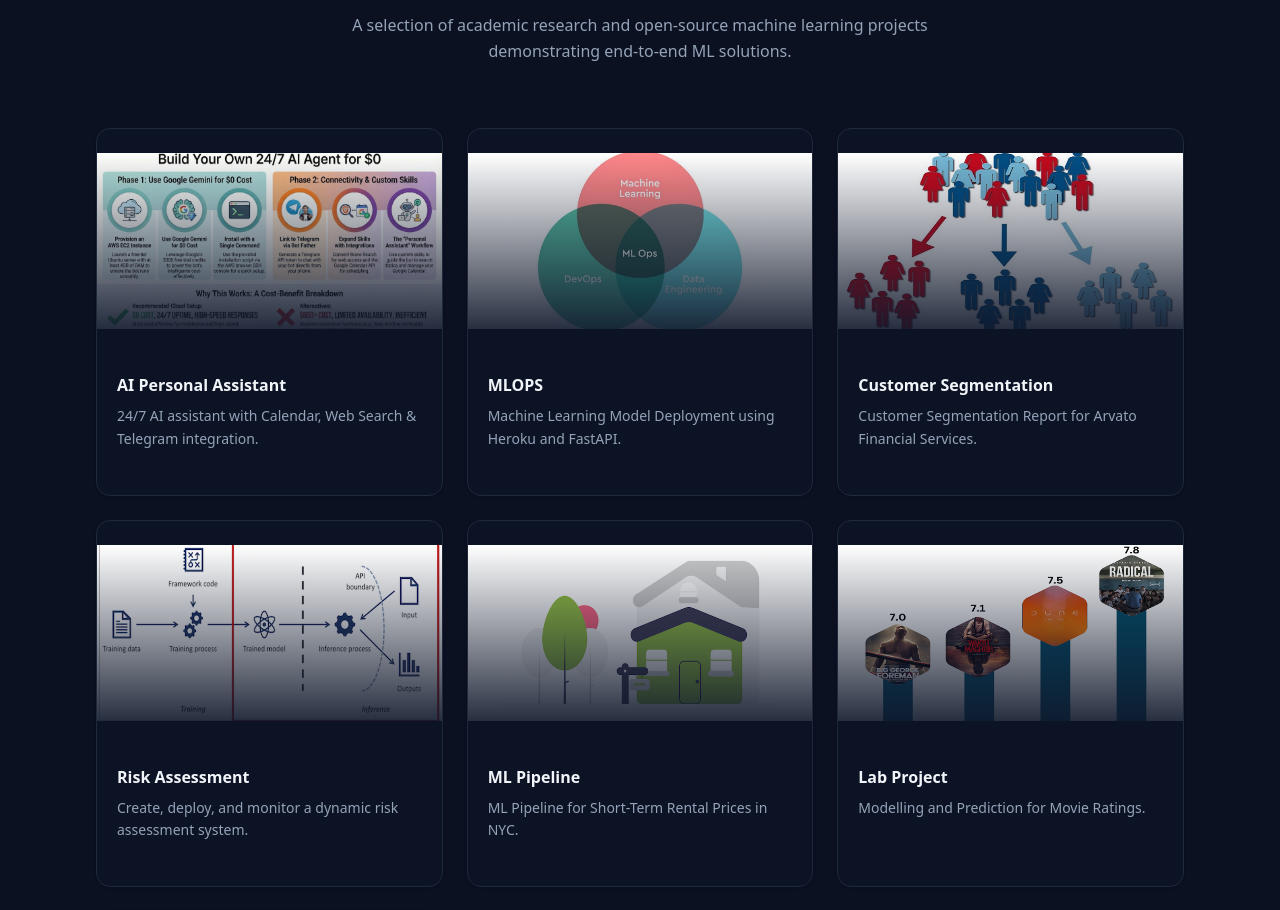
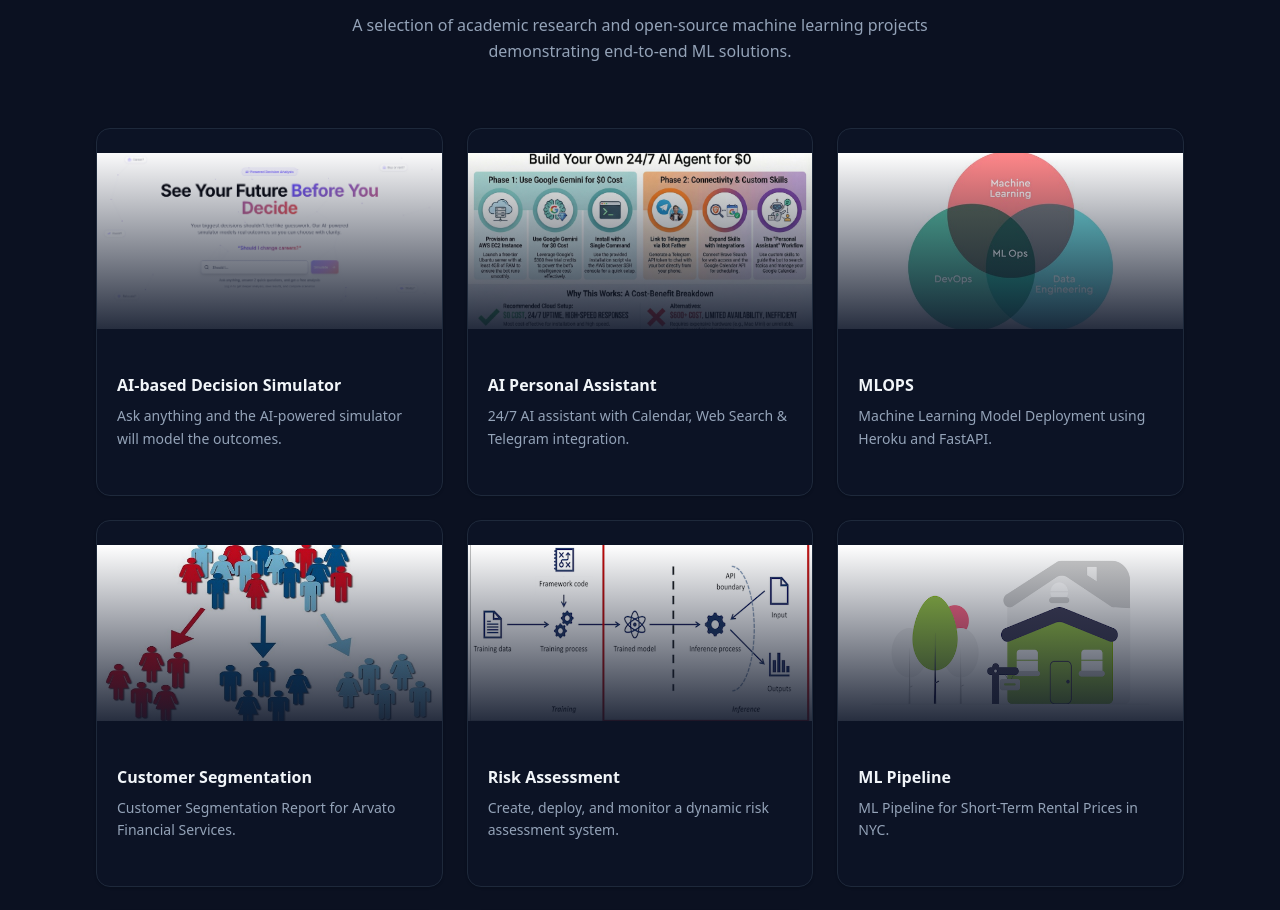
Before and after one commit to desared/desared.github.io, a Next.js app: page / in a window 1280 px wide. Shown: the part 1690-2600 px from the top of the page. Built offline with nearby package versions, Linux system fonts and the light colour scheme.

Commit message:
Add shouldi.io as featured project with screenshot
Co-Authored-By: Claude Opus 4.6 <noreply@anthropic.com>

```diff
--- a/src/components/portfolio.tsx
+++ b/src/components/portfolio.tsx
@@ -2,7 +2,7 @@
 
 import Image from "next/image";
 import { useLanguage } from "@/lib/i18n";
-import { ExternalLink } from "lucide-react";
+import { ExternalLink, BrainCircuit } from "lucide-react";
 import { Card } from "@/components/ui/card";
 import { Button } from "@/components/ui/button";
 
@@ -32,12 +32,18 @@ export function Portfolio() {
             >
               <Card className="bg-card/50 border-border hover:border-primary/30 overflow-hidden transition-all duration-300 hover:shadow-lg hover:shadow-primary/5 h-full">
                 <div className="relative h-44 overflow-hidden">
+                  {project.image ? (
                     <Image
                       src={project.image}
                       alt={project.title}
                       fill
                       className="object-cover group-hover:scale-105 transition-transform duration-500"
                     />
+                  ) : (
+                    <div className="absolute inset-0 flex items-center justify-center bg-primary/5">
+                      <BrainCircuit className="h-16 w-16 text-primary/30 group-hover:text-primary/50 transition-colors" />
+                    </div>
+                  )}
                   <div className="absolute inset-0 bg-gradient-to-t from-card/90 to-transparent" />
                   <div className="absolute top-3 right-3 w-8 h-8 rounded-full bg-card/80 backdrop-blur-sm flex items-center justify-center opacity-0 group-hover:opacity-100 transition-opacity">
                     <ExternalLink className="h-4 w-4 text-primary" />
--- a/src/data/translations.ts
+++ b/src/data/translations.ts
@@ -47,6 +47,13 @@ export const translations = {
       intro:
         "A selection of academic research and open-source machine learning projects demonstrating end-to-end ML solutions.",
       projects: [
+        {
+          title: "AI-based Decision Simulator",
+          description:
+            "Ask anything and the AI-powered simulator will model the outcomes.",
+          image: "/images/shouldi.png",
+          link: "https://shouldi.io",
+        },
         {
           title: "AI Personal Assistant",
           description:
@@ -233,6 +240,13 @@ export const translations = {
         "Eine Auswahl akademischer Forschungs- und Open-Source Machine Learning Projekte mit End-to-End ML-Lösungen.",
       projects: [
         {
+          title: "KI-basierter Entscheidungssimulator",
+          description:
+            "Stellen Sie eine beliebige Frage und der KI-Simulator modelliert die Ergebnisse.",
+          image: "/images/shouldi.png",
+          link: "https://shouldi.io",
+        },
+        {
           title: "KI-Assistent",
           description:
             "24/7-KI-Assistent mit Kalender-, Websuche- und Telegram-Integration.",
```
Also changed, not shown: public/images/shouldi.png (added). Lines whose indentation alone changed are shown as unchanged.
